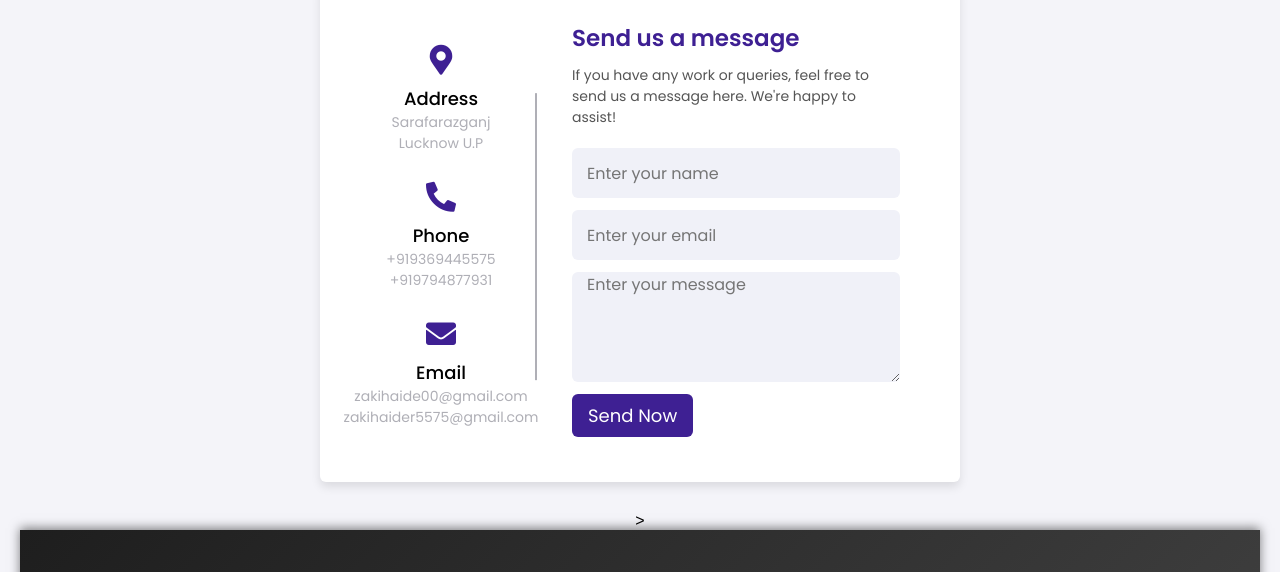
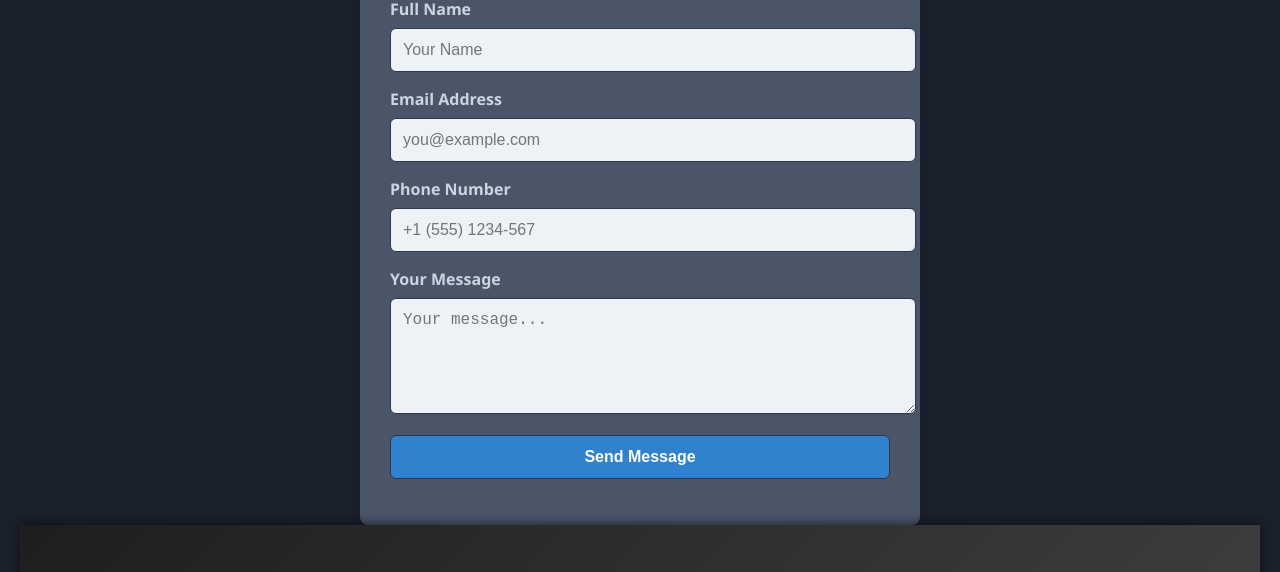
Before and after one commit to zakihaider786/DevZaki, a plain HTML site: page contactus.html in a window 1280 px wide. Shown: the part 14-586 px from the top of the page. Drawn offline with Linux system fonts and the light colour scheme.

Commit message:
Update contactus.html

```diff
--- a/contactus.html
+++ b/contactus.html
@@ -7,150 +7,97 @@
     <title>Contact Us - DevTechi</title>
     <link rel="stylesheet" href="https://cdnjs.cloudflare.com/ajax/libs/font-awesome/6.0.0-beta3/css/all.min.css">
     <link rel="stylesheet" href="styles.css">
-    <!-- Font Awesome Icons -->
-    <link rel="stylesheet" href="https://cdnjs.cloudflare.com/ajax/libs/font-awesome/5.15.2/css/all.min.css" />
     <style>
-        /* Import Google Font */
-    @import url('https://fonts.googleapis.com/css2?family=Poppins:wght@200;300;400;500;600;700&display=swap');
-
-    /* Global styles */
-    * {
+        /* Global Styles */
+        body {
+            font-family: 'Segoe UI', Tahoma, Geneva, Verdana, sans-serif;
+            background-color: #1a202c;
+            color: #f7fafc;
             margin: 0;
             padding: 0;
-      box-sizing: border-box;
-      font-family: "Poppins", sans-serif;
+            height: 100vh; /* Ensure the body takes the full viewport height */
+            display: flex;
+            justify-content: center;
+            align-items: center;
+            flex-direction: column; /* Stack content vertically */
         }
 
-    /* Page styling */
-    body {
-      min-height: 100vh;
+        .contact-form-container {
+            background-color: #4a5568;
+            padding: 30px;
+            border-radius: 8px;
+            box-shadow: 0 4px 8px rgba(0, 0, 0, 0.1);
             width: 100%;
-      background: #f4f4f9;
-      display: flex;
-      align-items: center;
-      justify-content: center;
-      flex-direction: column;
+            max-width: 500px;
         }
 
-    /* Container for the form */
-    .container {
-      width: 50%; /* Form width set to 50% */
-      background: #fff;
-      border-radius: 6px;
-      padding: 30px 60px 40px 40px;
-      box-shadow: 0 5px 10px rgba(0, 0, 0, 0.1);
-      margin-bottom: 30px;
-    }
-
-    /* Layout for form content */
-    .content {
-      display: flex;
-      align-items: center;
-      justify-content: space-between;
-      flex-direction: row;
-    }
-
-    /* Left-side (Contact Details) */
-    .left-side {
-      width: 30%;
-      display: flex;
-      flex-direction: column;
-      align-items: center;
-      margin-top: 15px;
-      position: relative;
-    }
-
-    .left-side::before {
-      content: '';
-      position: absolute;
-      height: 70%;
-      width: 2px;
-      right: -15px;
-      top: 50%;
-      transform: translateY(-50%);
-      background: #afafb6;
-    }
-
-    /* Individual contact detail styles */
-    .details {
-      margin: 14px;
+        .contact-form-container h1 {
+            font-size: 2.5rem;
+            margin-bottom: 10px;
+            color: #edf2f7;
             text-align: center;
         }
 
-    .details i {
-      font-size: 30px;
-      color: #3e2093;
-      margin-bottom: 10px;
+        .contact-form-container p {
+            text-align: center;
+            margin-bottom: 20px;
+            color: #cbd5e0;
         }
 
-    .details .topic {
-      font-size: 18px;
-      font-weight: 500;
+        .contact-form-container label {
+            color: #cbd5e0;
+            font-weight: 600;
+            margin-bottom: 8px;
+            display: block;
         }
 
-    .details .text-one,
-    .details .text-two {
-      font-size: 14px;
-      color: #afafb6;
+        .contact-form-container input,
+        .contact-form-container textarea,
+        .contact-form-container button {
+            width: 100%;
+            padding: 12px;
+            border: 1px solid #2d3748;
+            border-radius: 6px;
+            background-color: #edf2f7;
+            color: #2d3748;
+            font-size: 1rem;
+            margin-bottom: 16px;
+            outline: none;
         }
 
-    /* Right-side (Form Section) */
-    .right-side {
-      width: 65%;
-      margin-left: 50px;
+        .contact-form-container input:focus,
+        .contact-form-container textarea:focus {
+            border-color: #3182ce;
         }
 
-    .topic-text {
-      font-size: 23px;
+        .contact-form-container button {
+            background-color: #3182ce;
+            color: white;
             font-weight: 600;
-      color: #3e2093;
+            cursor: pointer;
         }
 
-    .right-side p {
-      margin: 10px 0 20px;
-      font-size: 14px;
-      color: #555;
+        .contact-form-container button:hover {
+            background-color: #2b6cb0;
         }
 
-    .input-box {
-      height: 50px;
-      width: 100%;
-      margin: 12px 0;
+        .contact-form-container button:active {
+            background-color: #2b6cb0;
+            transform: scale(0.98);
         }
 
-    .input-box input,
-    .input-box textarea {
-      width: 100%;
-      height: 100%;
-      border: none;
-      outline: none;
-      font-size: 16px;
-      background: #F0F1F8;
-      border-radius: 6px;
-      padding: 0 15px;
+        .contact-form-container .result {
+            text-align: center;
+            color: #38a169;
+            font-size: 1rem;
+            display: none;
         }
 
-    .message-box {
-      min-height: 110px;
-    }
-
-    .button {
-      margin-top: 12px;
-    }
-
-    .button input[type="submit"] {
-      color: #fff;
-      font-size: 18px;
-      border: none;
-      padding: 8px 16px;
-      border-radius: 6px;
-      background: #3e2093;
-      cursor: pointer;
-      transition: background 0.3s ease;
-    }
-
-    .button input[type="submit"]:hover {
-      background: #5029bc;
+        .contact-form-container .error {
+            text-align: center;
+            color: #e53e3e;
+            font-size: 1rem;
+            display: none;
         }
 
         footer {
@@ -234,8 +181,12 @@
             color: #fff;
         }
 
-    /* Responsive Footer */
+        /* Responsive Styles */
         @media (max-width: 768px) {
+            .contact-form-container {
+                padding: 20px;
+            }
+
             .footer-container {
                 flex-direction: column;
                 align-items: center;
@@ -243,77 +194,77 @@
 
             .footer-column {
                 text-align: center;
+                margin-bottom: 20px;
+            }
+
+            .footer-column ul {
+                padding-left: 0;
             }
         }
+
         @media (max-width: 480px) {
-            .post-card {
-                width: calc(100% - 20px);
+            .contact-form-container h1 {
+                font-size: 2rem;
             }
 
-            footer .footer-container {
+            .contact-form-container input,
+            .contact-form-container textarea,
+            .contact-form-container button {
+                padding: 10px;
+            }
+
+            .footer-container {
                 flex-direction: column;
                 text-align: center;
+            }
+
+            .footer-column {
+                text-align: center;
+                margin-bottom: 20px;
+            }
+
+            footer {
+                font-size: 12px;
+                padding: 15px;
             }
         }
     </style>
 </head>
 
 <body>
-    <!-- Contact Form Section -->
-  <div class="container">
-    <div class="content">
-      <!-- Left Section: Contact Details -->
-      <div class="left-side">
-        <div class="address details">
-          <i class="fas fa-map-marker-alt"></i>
-          <div class="topic">Address</div>
-          <div class="text-one">Sarafarazganj</div>
-          <div class="text-two">Lucknow U.P</div>
-        </div>
-        <div class="phone details">
-          <i class="fas fa-phone-alt"></i>
-          <div class="topic">Phone</div>
-          <div class="text-one">+919369445575</div>
-          <div class="text-two">+919794877931</div>
-        </div>
-        <div class="email details">
-          <i class="fas fa-envelope"></i>
-          <div class="topic">Email</div>
-          <div class="text-one">zakihaide00@gmail.com</div>
-          <div class="text-two">zakihaider5575@gmail.com</div>
-        </div>
+    <div class="contact-form-container">
+        <h1>Contact Us</h1>
+        <form action="https://api.web3forms.com/submit" method="POST" id="contact-form">
+            <!-- Web3Forms Access Key -->
+            <input type="hidden" name="access_key" value="38bc726e-803d-4171-af7f-d51998a88ff0">
+
+            <div class="input-field">
+                <label for="name">Full Name</label>
+                <input type="text" id="name" name="name" required placeholder="Your Name">
             </div>
 
-      <!-- Right Section: Contact Form -->
-      <div class="right-side">
-        <div class="topic-text">Send us a message</div>
-        <p>If you have any work or queries, feel free to send us a message here. We're happy to assist!</p>
-        <form action="https://api.web3forms.com/submit" method="POST">
-          <!-- Web3Forms API access key -->
-          <input type="hidden" name="access_key" value="38bc726e-803d-4171-af7f-d51998a88ff0">
-
-          <!-- Form Inputs -->
-          <div class="input-box">
-            <input type="text" name="name" placeholder="Enter your name" required>
-          </div>
-          <div class="input-box">
-            <input type="email" name="email" placeholder="Enter your email" required>
-          </div>
-          <div class="input-box message-box">
-            <textarea name="message" placeholder="Enter your message" required></textarea>
+            <div class="input-field">
+                <label for="email">Email Address</label>
+                <input type="email" id="email" name="email" required placeholder="you@example.com">
             </div>
 
-          <!-- Honeypot Spam Protection -->
-          <input type="checkbox" name="botcheck" class="hidden" style="display: none;">
+            <div class="input-field">
+                <label for="phone">Phone Number</label>
+                <input type="text" id="phone" name="phone" required placeholder="+1 (555) 1234-567">
+            </div>
 
-          <!-- Submit Button -->
-          <div class="button">
-            <input type="submit" value="Send Now">
+            <div class="input-field">
+                <label for="message">Your Message</label>
+                <textarea id="message" name="message" rows="5" required placeholder="Your message..."></textarea>
             </div>
+
+            <button type="submit" class="submit-btn">Send Message</button>
+
+            <!-- Success/Error message -->
+            <p class="result" id="result" style="display:none;">Your message has been sent successfully!</p>
+            <p class="error" id="error" style="display:none;">Oops! Something went wrong. Please try again.</p>
         </form>
     </div>
-    </div>
-  </div>>
 
     <footer class="footer">
         <div class="footer-container">
@@ -350,13 +301,12 @@
                     <a href="#"><i class="fab fa-facebook-f"></i></a>
                     <a href="#"><i class="fab fa-twitter"></i></a>
                     <a href="#"><i class="fab fa-instagram"></i></a>
-            <a href="#"><i class="fab fa-linkedin-in"></i></a>
-            <a href="#"><i class="fab fa-youtube"></i></a>
+                    <a href="#"><i class="fab fa-linkedin"></i></a>
                 </div>
             </div>
         </div>
         <div class="footer-bottom">
-        <p>&copy; 2024 DevTechi. All Rights Reserved | Designed with ❤️ by DevTechi Team.</p>
+            <p>&copy; 2024 DevTechi. All Rights Reserved. <a href="terms.html">Terms & Conditions</a> | <a href="privacy.html">Privacy Policy</a></p>
         </div>
     </footer>
 </body>
```
Lines whose indentation alone changed are shown as unchanged.
